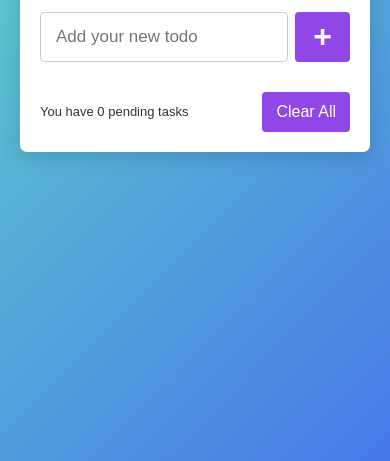
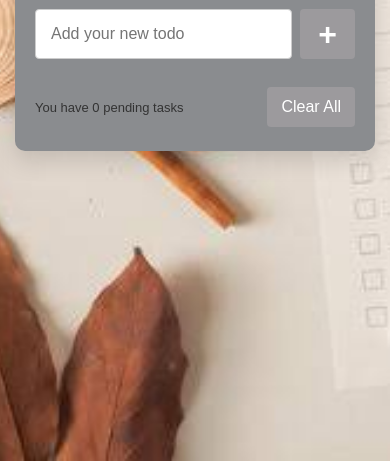
Before and after one commit to prachesharma2005-ctr/todo-app, a plain HTML site: page index.html in a window 390 px wide. Shown: the part 383-844 px from the top of the page. Drawn offline with Linux system fonts and the light colour scheme.

Commit message:
Updated Todo App

```diff
--- a/style.css
+++ b/style.css
@@ -1,89 +1,104 @@
 
+/* Reset */
 * {
     margin: 0;
     padding: 0;
     box-sizing: border-box;
+    font-family: Arial, sans-serif;
 }
 
+/* Body */
 body {
     min-height: 100vh;
     display: flex;
-    justify-content: center;
     align-items: center;
-    font-family: Arial, sans-serif;
-    background: linear-gradient(135deg, #63e6c5, #4779e8);
-    padding: 20px;
+    justify-content: flex-start;
+
+    background: url("images (2).jpg") no-repeat center center;
+    background-size: cover;
+
+    padding: 30px;
 }
 
+/* Main Container */
 .container {
     width: 100%;
-    max-width: 450px;
-    background: white;
-    padding: 30px;
-    border-radius: 7px;
-    box-shadow: 0 5px 20px rgba(0, 0, 0, 0.15);
+    max-width: 540px;
+    background: rgb(138, 140, 143);
+    padding: 32px 36px;
+    border-radius: 10px;
+    box-shadow: 0 8px 25px rgba(0, 0, 0, 0.15);
 }
 
+/* Heading */
 h1 {
-    font-size: 32px;
+    font-size: 34px;
     color: #111;
     margin-bottom: 28px;
 }
 
+/* Input Box */
 .input-box {
     display: flex;
-    gap: 7px;
-    margin-bottom: 22px;
+    gap: 8px;
+    margin-bottom: 25px;
 }
 
+/* Input */
 .input-box input {
     flex: 1;
     min-width: 0;
-    padding: 14px 15px;
-    font-size: 17px;
+    padding: 15px;
+    font-size: 16px;
     border: 1px solid #ccc;
     border-radius: 4px;
     outline: none;
 }
 
 .input-box input:focus {
-    border-color: #8e44e9;
+    border-color: #9146e8;
 }
 
+/* All Buttons */
 button {
     border: none;
     cursor: pointer;
     color: white;
-    background: #9146e8;
+    background: #9c9a9d;
     border-radius: 4px;
-    transition: 0.3s;
+    transition: all 0.3s ease;
 }
 
+/* Add Button */
 #addBtn {
     width: 55px;
     font-size: 32px;
     font-weight: bold;
 }
 
-button:hover {
-    opacity: 0.85;
+#addBtn:hover {
+    background: #a19ca8;
+    transform: translateY(-2px);
 }
 
+/* Todo List */
 #todoList {
     list-style: none;
 }
 
+/* Todo Items */
 #todoList li {
     display: flex;
     justify-content: space-between;
     align-items: center;
     background: #f1f1f1;
-    margin-bottom: 10px;
-    border-radius: 3px;
+    margin-bottom: 12px;
+    border-radius: 5px;
     overflow: hidden;
     font-size: 17px;
 }
 
+/* Todo Text */
 .todo-text {
     flex: 1;
     padding: 14px 15px;
@@ -96,8 +111,10 @@ button:hover {
     color: #999;
 }
 
+/* Delete Button */
 .deleteBtn {
     background: #e74c3c;
+    color: white;
     width: 50px;
     height: 50px;
     font-size: 20px;
@@ -108,30 +125,75 @@ button:hover {
     display: block;
 }
 
+.deleteBtn:hover {
+    background: #c0392b;
+    transform: scale(1.05);
+}
+
+/* Footer */
 .footer {
     display: flex;
     justify-content: space-between;
     align-items: center;
-    gap: 10px;
-    margin-top: 30px;
+    gap: 12px;
+    margin-top: 28px;
 }
 
+/* Footer Text */
 .footer p {
     font-size: 16px;
     color: #333;
 }
 
+/* Clear Button */
 #clearBtn {
     padding: 11px 14px;
     font-size: 16px;
 }
 
-@media (max-width: 400px) {
+#clearBtn:hover {
+    background: #777477;
+    transform: translateY(-2px);
+}
+
+/* Click Effect */
+button:active {
+    transform: scale(0.95);
+}
+
+/* Mobile Responsive */
+@media (max-width: 600px) {
+
+    body {
+        padding: 15px;
+        justify-content: center;
+    }
+
     .container {
-        padding: 20px;
+        padding: 24px 20px;
+    }
+
+    h1 {
+        font-size: 30px;
+        margin-bottom: 24px;
     }
 
     .footer p {
         font-size: 13px;
     }
+
+    .deleteBtn {
+        display: block;
+    }
 }
+
+/* Small Mobile */
+@media (max-width: 350px) {
+    .container {
+        padding: 18px;
+    }
+
+    .footer {
+        flex-wrap: wrap;
+    }
+}
```
Also changed, not shown: images (2).jpg (added), script.js (line endings or trailing spaces).
